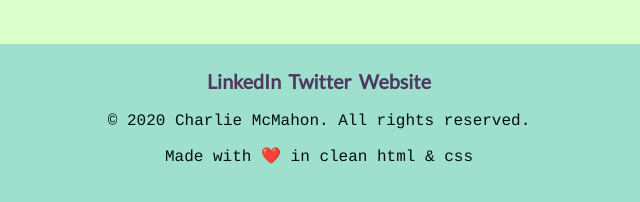
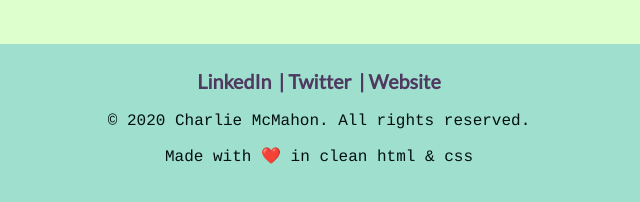
Before and after one commit to charliekmcmahon/website, a plain HTML site: page index.html in a window 1280 px wide. Shown: the part 2658-2860 px from the top of the page, 321-961 px from the left. Drawn offline with Linux system fonts and the light colour scheme.

Commit message:
Update index.html

```diff
--- a/index.html
+++ b/index.html
@@ -175,8 +175,8 @@ function dragElement(elmnt) {
 <div class="bottom-container">
   <br>
   <a class="footer-link" href="https://www.linkedin.com/">LinkedIn</a>
-  <a class="footer-link" href="https://twitter.com/charliemacca12">Twitter</a>
-  <a class="footer-link" href="https://www.maccastech.com.au">Website</a>
+  <a class="footer-link" href="https://twitter.com/charliemacca12">| Twitter</a>
+  <a class="footer-link" href="https://www.maccastech.com.au">| Website</a>
   <p>© 2020 Charlie McMahon. All rights reserved.</p>
   <p> Made with ❤️ in clean html & css </p>
   <br>
```
